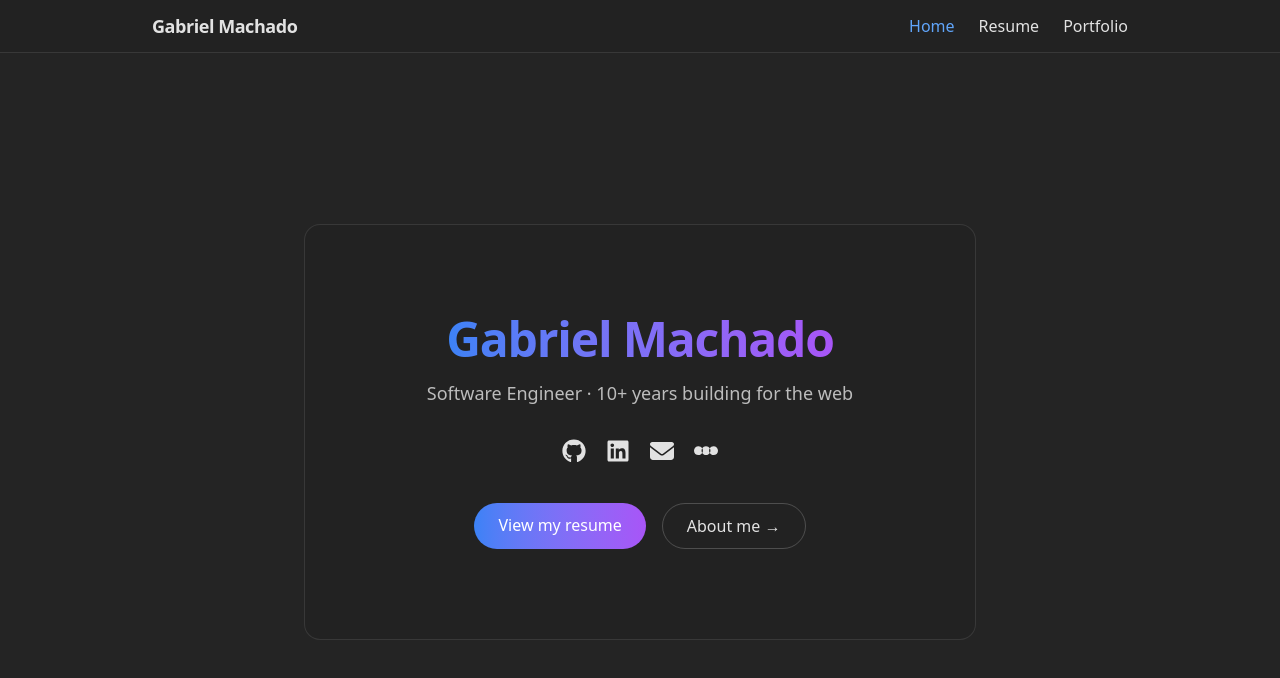
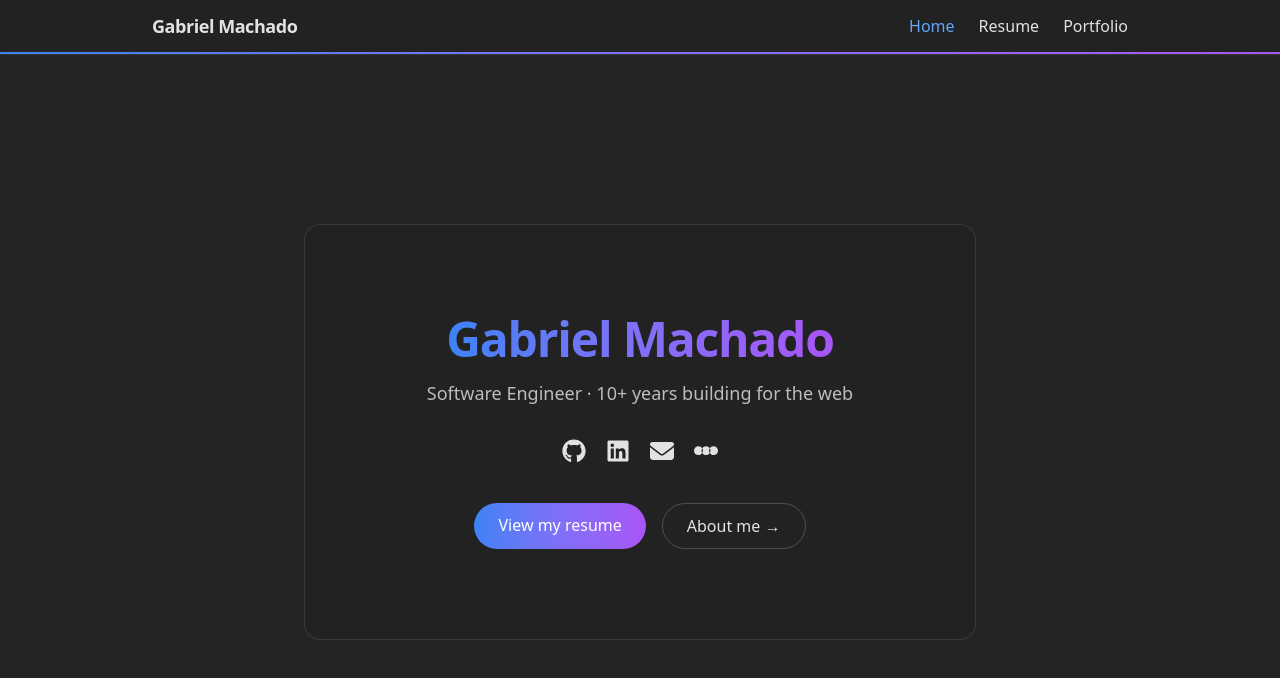
Before and after one commit to gm1357/gm1357.github.io, a React (Vite) app: page / in a window 1280 px wide. Shown: the top 678 px of the page. Built offline with nearby package versions, Linux system fonts and the light colour scheme; grey boxes are pictures that could not be loaded.

Commit message:
feat: add scroll progress bar to header

```diff
--- a/src/components/Navbar.jsx
+++ b/src/components/Navbar.jsx
@@ -1,5 +1,6 @@
 import { useState } from "react";
 import { Link, useLocation } from "react-router-dom";
+import { motion, useScroll, useSpring } from "framer-motion";
 import { HiMenu, HiX } from "react-icons/hi";
 
 const links = [
@@ -11,6 +12,8 @@ const links = [
 export default function Navbar() {
   const [open, setOpen] = useState(false);
   const { pathname } = useLocation();
+  const { scrollYProgress } = useScroll();
+  const scaleX = useSpring(scrollYProgress, { stiffness: 300, damping: 30 });
 
   return (
     <nav className="fixed top-0 z-50 w-full border-b border-white/10 bg-surface-darker backdrop-blur-sm">
@@ -67,6 +70,10 @@ export default function Navbar() {
           ))}
         </ul>
       )}
+      <motion.div
+        className="h-0.5 origin-left bg-gradient-to-r from-accent-from to-accent-to"
+        style={{ scaleX }}
+      />
     </nav>
   );
 }
```
